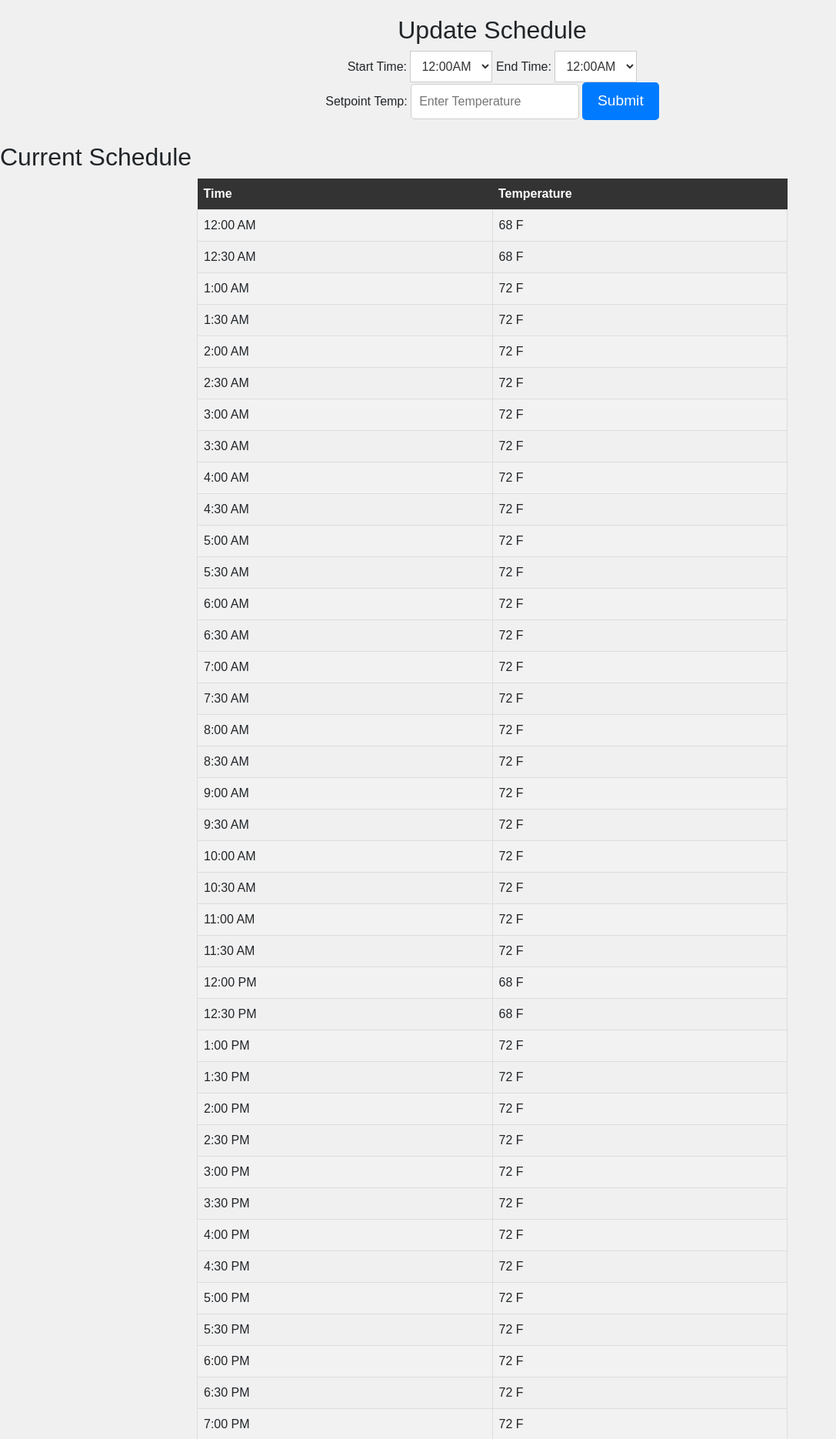
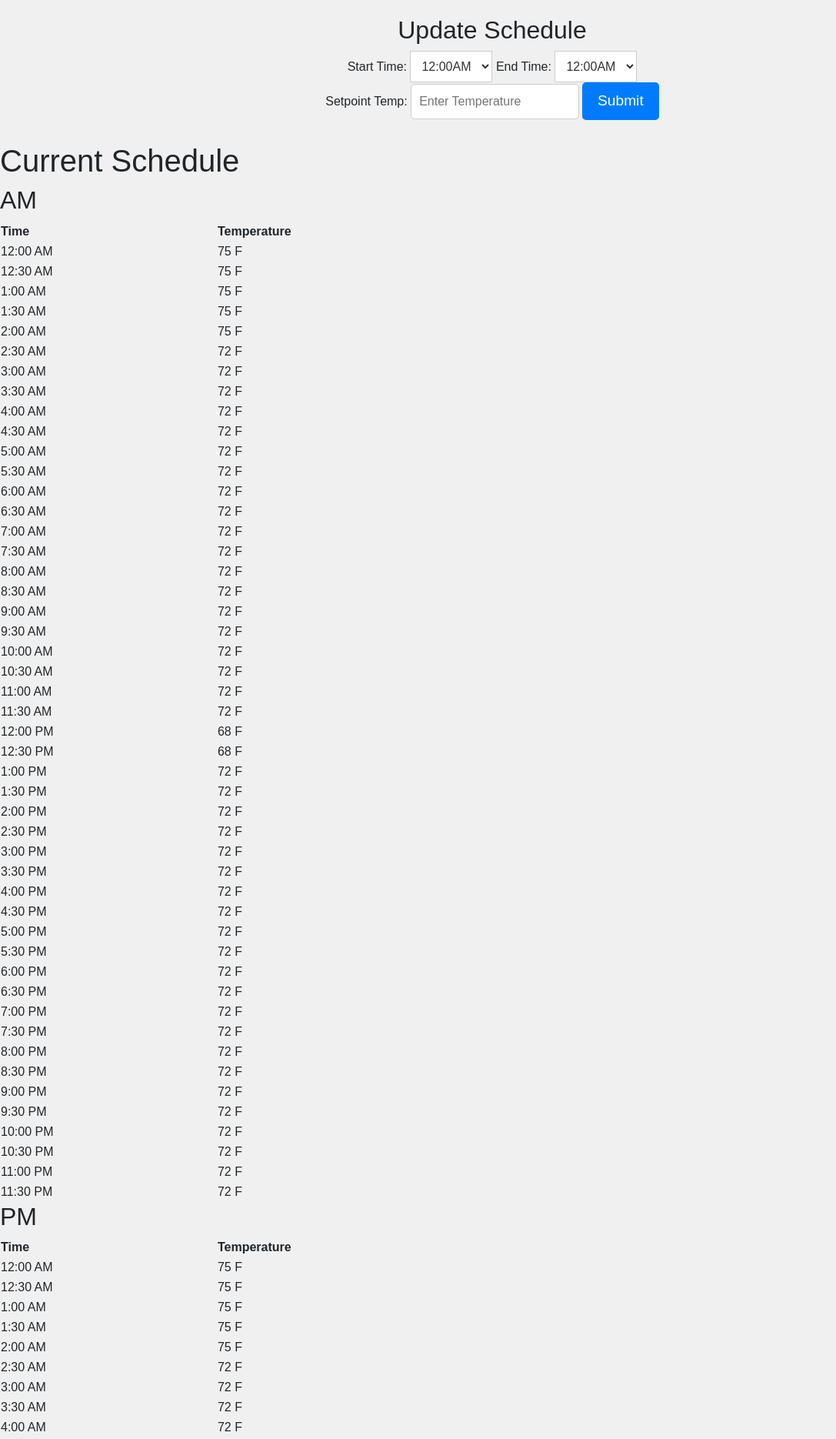
Before and after one commit to nrowley71115/Smart-Thermostat, a Flask app: page /schedule in a window 1280 px wide. Shown: the part 56-1926 px from the top of the page at 77% size, without its empty margins (0-1087 px from the left). Run offline with Flask 3, Linux system fonts and the light colour scheme.

Commit message:
bootstrap 2 columns in schedule.html NOT WORKING

```diff
--- a/app.py
+++ b/app.py
@@ -121,4 +121,5 @@ def schedule():
         return render_template("schedule.html", schedule=schedule, times=TIMES)
 
 if __name__ == '__main__':
-    app.run(debug=True, host='192.168.88.229')
+    app.run(debug=True)
+    #app.run(debug=True, host='192.168.88.229')
--- a/options/schedule.json
+++ b/options/schedule.json
@@ -1,9 +1,9 @@
 {
-    "0000": 68,
-    "0030": 68,
-    "0100": 72,
-    "0130": 72,
-    "0200": 72,
+    "0000": 75,
+    "0030": 75,
+    "0100": 75,
+    "0130": 75,
+    "0200": 75,
     "0230": 72,
     "0300": 72,
     "0330": 72,
--- a/templates/schedule.html
+++ b/templates/schedule.html
@@ -32,18 +32,41 @@ Schedule
 </div>
 
 <!-- Read current schedule -->
-<h2>Current Schedule</h2>
-<table id="scheduleTable">
+<h1>Current Schedule</h1>
+<div class="col-xs-6">
+    <h2 class="sub-header">AM</h2>
+    <div class="table-responsive">
+        <table id="table table-striped">
             <tr>
-        <th>Time</th>
-        <th>Temperature</th>
+                <th class="col-md-1">Time</th>
+                <th class="col-md-2">Temperature</th>
             </tr>
             {% for time, setpoint in schedule.items() %}
             <tr>
-        <td>{{time}}</td>
-        <td>{{setpoint}} F</td>
+                <td class="col-md-1">{{time}}</td>
+                <td class="col-md-2">{{setpoint}} F</td>
             </tr>
             {% endfor %}
         </table>
+    </div>
+</div>
+<div class="col-xs-6">
+    <h2 class="sub-header">PM</h2>
+    <div class="table-responsive">
+        <table id="table table-striped">
+            <tr>
+                <th class="col-md-1">Time</th>
+                <th class="col-md-2">Temperature</th>
+            </tr>
+            {% for time, setpoint in schedule.items() %}
+            <tr>
+                <td class="col-md-1">{{time}}</td>
+                <td class="col-md-2">{{setpoint}} F</td>
+            </tr>
+            {% endfor %}
+        </table>
+    </div>
+</div>
+
 
 {% endblock %}
```
Lines whose indentation alone changed are shown as unchanged.
